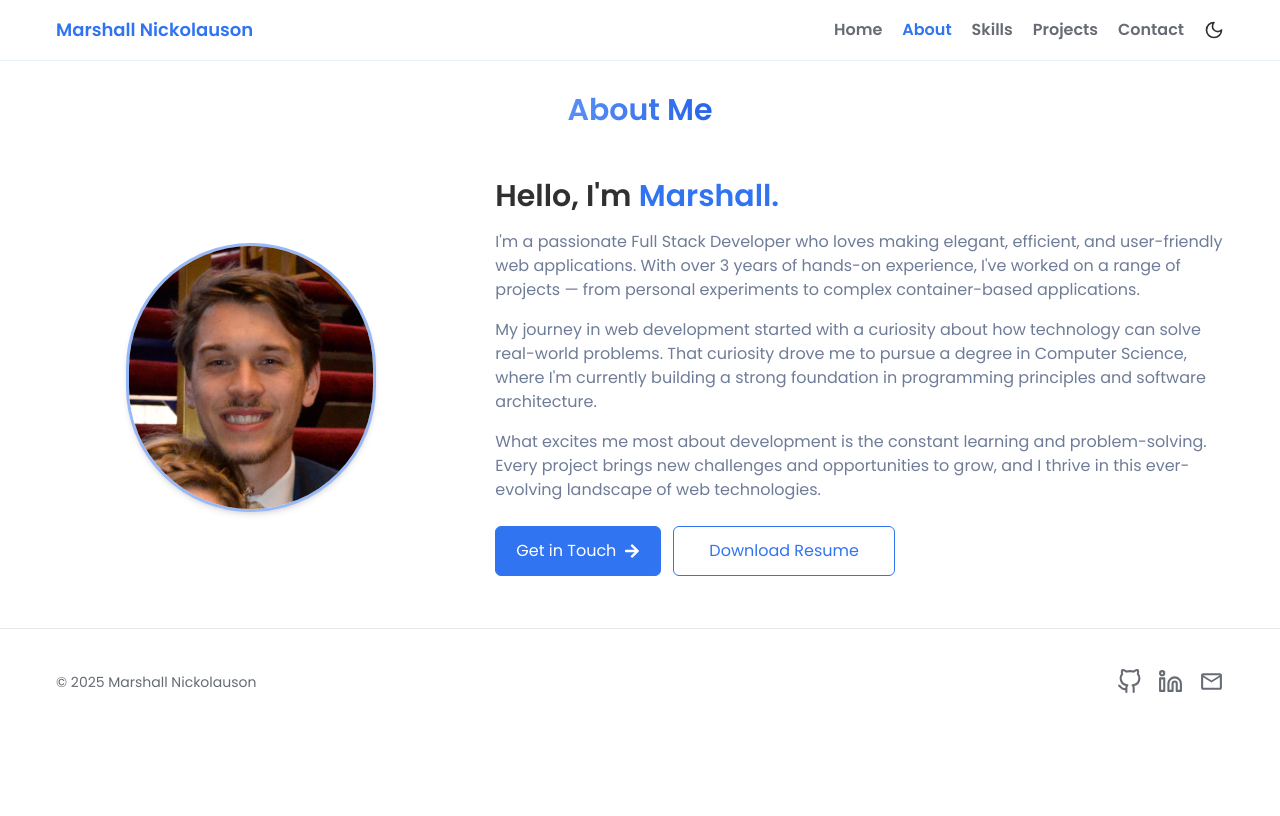
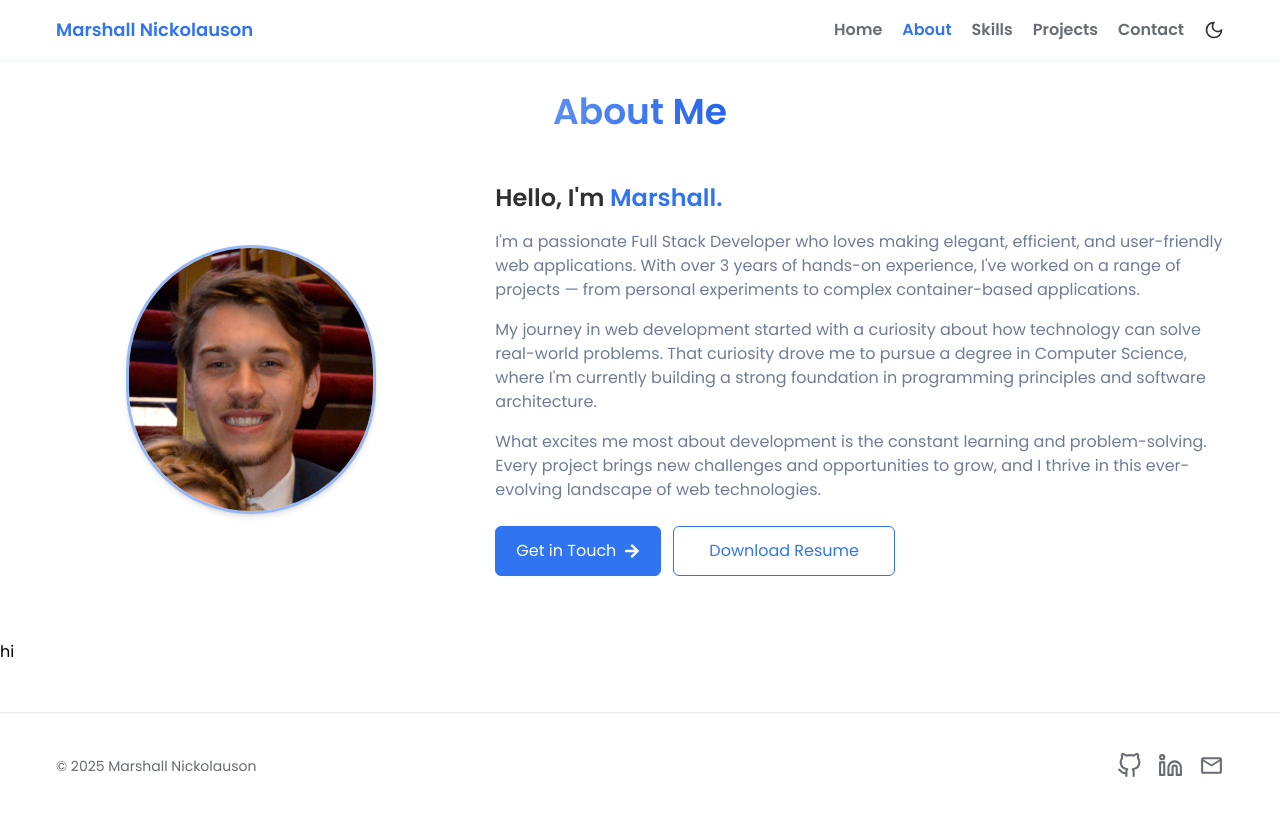
Before and after one commit to MarshallNickolauson/portfolio-website, a React (Vite) app: page /portfolio-website/about in a window 1280 px wide. Built offline with nearby package versions, Linux system fonts and the light colour scheme.

Commit message:
add: animations

```diff
--- a/src/components/aboutscreen/HeroSection.jsx
+++ b/src/components/aboutscreen/HeroSection.jsx
@@ -1,3 +1,4 @@
+import { useEffect, useRef, useState } from 'react';
 import pfp from '../../assets/img/pfp.png';
 import { FaArrowRight } from 'react-icons/fa';
 import { useNavigate } from 'react-router-dom';
@@ -5,17 +6,38 @@ import { useNavigate } from 'react-router-dom';
 const HeroSection = () => {
     const navigate = useNavigate();
 
+    const [isVisible, setIsVisible] = useState(false);
+    const containerRef = useRef(null);
+
+    useEffect(() => {
+        const observer = new IntersectionObserver(
+            ([entry]) => {
+                if (entry.isIntersecting) {
+                    setIsVisible(true);
+                }
+            },
+        );
+
+        if (containerRef.current) observer.observe(containerRef.current);
+        return () => observer.disconnect();
+    }, []);
+
     return (
-        <section className='pt-[60px] bg-white dark:bg-darkMainBlue h-[580px] w-full'>
+        <section ref={containerRef} className='pt-[60px] bg-white dark:bg-darkMainBlue h-[580px] w-full'>
             <div className='flex justify-center pt-8'>
-                <h1 className='text-3xl font-semibold bg-gradient-to-r from-mainBlue/80 to-mainBlueDark bg-clip-text text-transparent'>About Me</h1>
+                <h1
+                    className={`text-4xl font-semibold bg-gradient-to-r from-mainBlue/80 to-mainBlueDark bg-clip-text text-transparent ${isVisible ? 'fade-in-bottom' : 'opacity-0'}`}
+                    style={{ animationDelay: '0.1s' }}
+                >
+                    About Me
+                </h1>
             </div>
             <div className='flex items-center pt-[50px] max-w-[1200px] mx-auto px-4'>
-                <div className='w-1/3 flex justify-center'>
+                <div className={`w-1/3 flex justify-center ${isVisible ? 'fade-in-right' : 'opacity-0'}`} style={{ animationDelay: '0.1s' }}>
                     <img src={pfp} alt='Marshall Nickolauson PFP' className='w-[250px] h-full rounded-full border-[3px] border-mainBlue/50 shadow-md object-cover' />
                 </div>
-                <div className='w-2/3 flex flex-col items-start justify-center pl-[50px] space-y-4'>
-                    <h1 className='text-3xl font-semibold text-mainBlack dark:text-white'>
+                <div className={`w-2/3 flex flex-col items-start justify-center pl-[50px] space-y-4 ${isVisible ? 'fade-in-left' : 'opacity-0'}`} style={{ animationDelay: '0.1s' }}>
+                    <h1 className='text-2xl font-semibold text-mainBlack dark:text-white'>
                         Hello, I'm <span className='text-mainBlue'>Marshall.</span>
                     </h1>
                     <div className='flex flex-col text-md space-y-4 text-mainGray dark:text-white'>
@@ -32,10 +54,18 @@ const HeroSection = () => {
                             ever-evolving landscape of web technologies.
                         </p>
                         <div className='flex space-x-3 pt-2'>
-                            <button className='bg-mainBlue text-white px-[20px] py-3 rounded-md hover:bg-transparent border-[1px] border-mainBlue hover:text-mainBlue dark:hover:text-white dark:hover:border-white transition-all duration-200' onClick={() => navigate('/contact')}>
-                                <h1 className='flex items-center justify-center'>Get in Touch <FaArrowRight className='ml-2' /></h1>
+                            <button
+                                className='bg-mainBlue text-white px-[20px] py-3 rounded-md hover:bg-transparent border-[1px] border-mainBlue hover:text-mainBlue dark:hover:text-white dark:hover:border-white transition-all duration-200'
+                                onClick={() => navigate('/contact')}
+                            >
+                                <h1 className='flex items-center justify-center'>
+                                    Get in Touch <FaArrowRight className='ml-2' />
+                                </h1>
                             </button>
-                            <button className='bg-transparent px-[35px] text-mainBlue py-3 rounded-md border border-mainBlue dark:border-white dark:text-white hover:bg-mainBlue dark:hover:bg-mainBlue dark:hover:border-mainBlue hover:text-white transition duration-200' onClick={() => window.open('https://docs.google.com/document/d/1JkttniyEco43S85n2wKTBG6THwmV8ZMdJ2eAvO3bUnU/export?format=pdf', '_blank')}>
+                            <button
+                                className='bg-transparent px-[35px] text-mainBlue py-3 rounded-md border border-mainBlue dark:border-white dark:text-white hover:bg-mainBlue dark:hover:bg-mainBlue dark:hover:border-mainBlue hover:text-white transition duration-200'
+                                onClick={() => window.open('https://docs.google.com/document/d/1JkttniyEco43S85n2wKTBG6THwmV8ZMdJ2eAvO3bUnU/export?format=pdf', '_blank')}
+                            >
                                 <h1 className='flex items-center justify-center'>Download Resume</h1>
                             </button>
                         </div>
--- /dev/null
+++ b/src/components/aboutscreen/MyJourneySection.jsx
@@ -0,0 +1,11 @@
+import React from 'react'
+
+const MyJourneySection = () => {
+  return (
+    <section className='pt-[60px] bg-white dark:bg-darkMainBlue w-full'>
+      hi
+    </section>
+  )
+}
+
+export default MyJourneySection
--- a/src/index.css
+++ b/src/index.css
@@ -20,7 +20,7 @@ html {
 @keyframes fadeInLeft {
     from {
         opacity: 0;
-        transform: translateX(-100%);
+        transform: translateX(50px);
     }
 
     to {
@@ -32,7 +32,7 @@ html {
 @keyframes fadeInRight {
     from {
         opacity: 0;
-        transform: translateX(100%);
+        transform: translateX(-50px);
     }
 
     to {
@@ -54,11 +54,13 @@ html {
 }
 
 .fade-in-left {
-    animation: fadeInLeft 1s forwards;
+    opacity: 0;
+    animation: fadeInLeft 0.75s ease-out forwards;
 }
 
 .fade-in-right {
-    animation: fadeInRight 1s forwards;
+    opacity: 0;
+    animation: fadeInRight 0.75s ease-out forwards;
 }
 
 .fade-in-bottom {
--- a/src/screens/AboutScreen.jsx
+++ b/src/screens/AboutScreen.jsx
@@ -1,12 +1,14 @@
 import Navbar from '../components/Navbar';
 import Footer from '../components/Footer';
 import HeroSection from '../components/aboutscreen/HeroSection';
+import MyJourneySection from '../components/aboutscreen/MyJourneySection';
 
 const AboutScreen = () => {
     return (
         <>
             <Navbar />
             <HeroSection />
+            <MyJourneySection />
             <Footer />
         </>
     );
```
